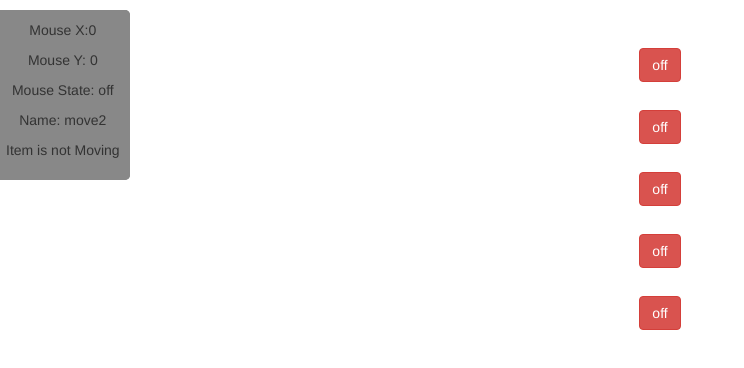
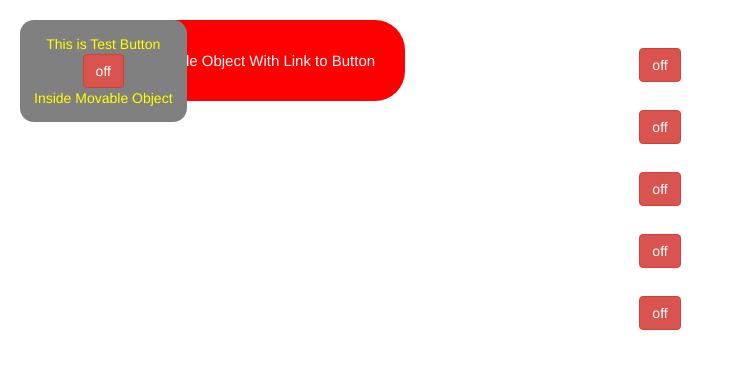
Before and after one commit to Julian-Mostbauer/Visual-Html-Editor, a React (Vite) app in the folder VHE/: page / in a window 1280 px wide. Shown: the top 368 px of the page, without its empty margins (0-744 px from the left). Built offline with nearby package versions, Linux system fonts and the light colour scheme; the HTML template or start-up script is replaced by a standard one.

Commit message:
Ad Styling and custom Elements to Movable Element

```diff
--- a/VHE/src/App.tsx
+++ b/VHE/src/App.tsx
@@ -1,14 +1,17 @@
 import './App.css'
-//import { useState } from 'react'
+import { useState } from 'react'
 //import ToggleButton from './compenents/toggleButton.tsx'
 import MovableItem from './compenents/movableItem.tsx'
 import RadioCollection from './compenents/radioCollection.tsx'
+import ToggleButton from './compenents/toggleButton.tsx'
 
 function App() {
+    const [deez, setDeez] = useState(false);
+
     return (
         <>
-            <MovableItem id={"move1"} />
-            <MovableItem id={"move2"} />
+            <MovableItem id={"move1"} content={<div style={{ backgroundColor: `${deez ? "Green" : "Red"}`, borderRadius: "2em", padding: "2em", color: "White", fontSize: `${deez ? "19px" : "15px"}` }}>Custom style Movable Object With Link to Button</div>} />
+            <MovableItem id={"move2"} content={<div style={{ backgroundColor: "Gray", borderRadius: "1em", padding: "1em", color: "yellow" }}>This is Test Button<ToggleButton func={() => { setDeez(!deez) }} state={deez} style={""} /> Inside Movable Object</div>} />
 
             <div className="card">
                 <RadioCollection count={5}></RadioCollection>
--- a/VHE/src/compenents/movableItem.tsx
+++ b/VHE/src/compenents/movableItem.tsx
@@ -36,24 +36,16 @@ export default function MovableItem(props: any) {
     if (dragging == props.id) {
         return (
             <section>
-                <div className={props.id} style={{ marginLeft: "-1em", position: "absolute", left: `${mouse.xPos}px`, top: `${mouse.yPos}px`, padding: "1rem", backgroundColor: "#888", borderRadius: "5px" }}>
-                    <p>Mouse X:{mouse.xPos}</p>
-                    <p>Mouse Y:{mouse.yPos}</p>
-                    <p>Mouse State: {mouse.pressed ? "on" : "off"}</p>
-                    <p>Name: {props.id}</p>
-                    <p>Item is Moving</p>
+                <div className={props.id} style={{ position: "absolute", left: `${mouse.xPos}px`, top: `${mouse.yPos}px`, userSelect: "none" }}>
+                    {props.content}
                 </div>
             </section>
         );
     } else {
         return (
             <section>
-                <div className={props.id} style={{ marginLeft: "-1em", position: "absolute", left: `${getFromLinks(props.id).x}px`, top: `${getFromLinks(props.id).y}px`, padding: "1rem", backgroundColor: "#888", borderRadius: "5px" }}>
-                    <p>Mouse X:{mouse.xPos}</p>
-                    <p>Mouse Y: {mouse.yPos}</p>
-                    <p>Mouse State: {mouse.pressed ? "on" : "off"}</p>
-                    <p>Name: {props.id}</p>
-                    <p>Item is not Moving</p>
+                <div className={props.id} style={{ position: "absolute", left: `${getFromLinks(props.id).x}px`, top: `${getFromLinks(props.id).y}px`, padding: "1rem", userSelect: "none" }}>
+                    {props.content}
                 </div>
             </section>
         );
```
